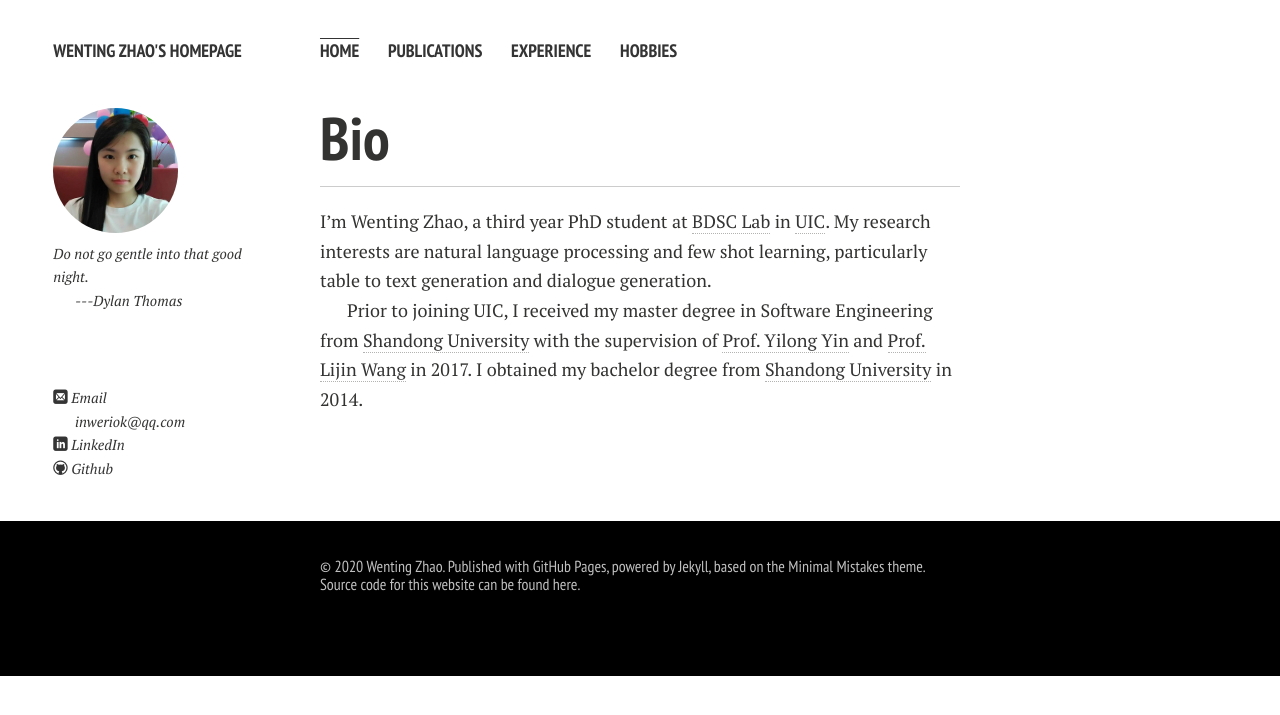
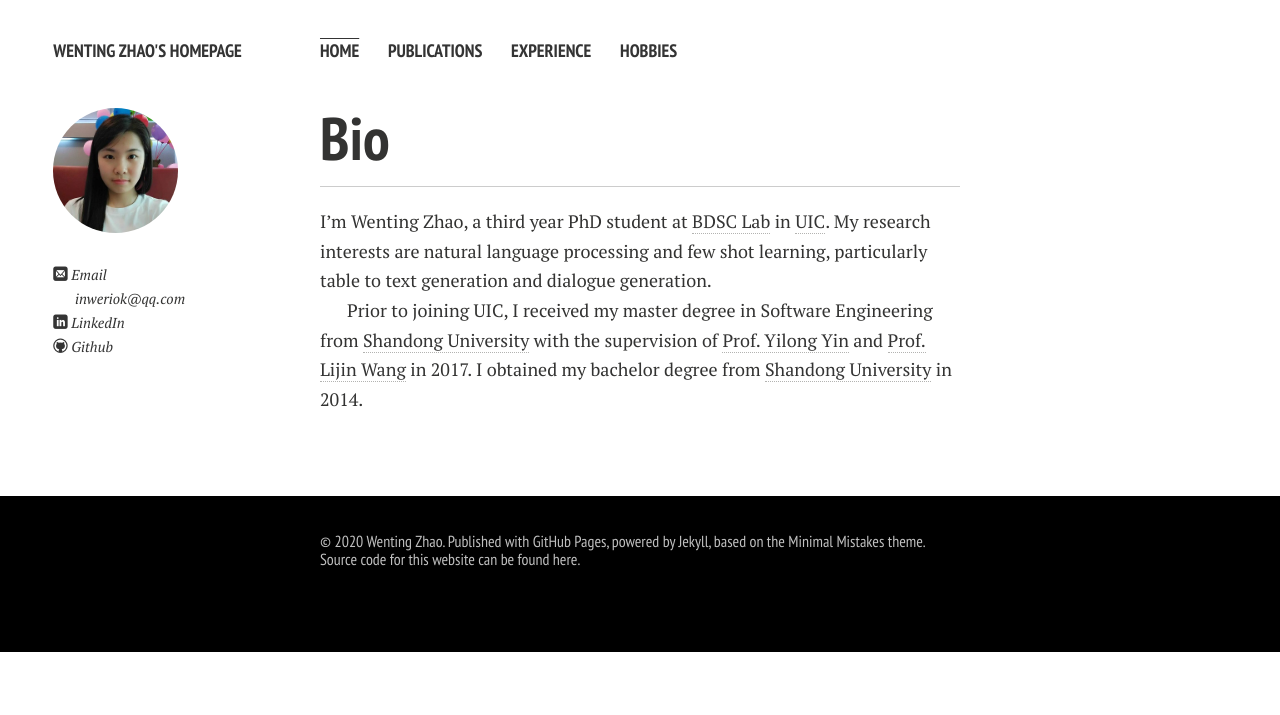
Before and after one commit to wentinghome/wentinghome.github.io, a Jekyll site: the page built from index.md, in a window 1280 px wide. Shown: the top 715 px of the page. Built offline with Jekyll 4.4.1, drawn with Linux system fonts in a browser that asks for light colours; nearby versions of some CDN libraries; our own code applies the rules of GitHub Pages for plain Markdown files.

Commit message:
Update author-bio.html

```diff
--- a/_includes/author-bio.html
+++ b/_includes/author-bio.html
@@ -1,9 +1,7 @@
 <img src="{{ site.url }}/images/{{ site.owner.avatar }}" class="bio-photo" alt="{{ site.owner.name }} bio photo" width="125" height="125"></a>
 <!-- <h4>{{ site.owner.name }}</h4> -->
 
-<p>Do not go gentle into that good night.</p>
-<p>---Dylan Thomas</p>
-<br>
+
 <p>{{ site.owner.bio }}</p>
 {% if site.owner.email %}<p style="text-indent:0;margin-top:1.5em;"><a href="mailto:{{ site.owner.email }}" target="_blank"><i class="icon-mail"></i> Email</a></p>{% endif %}
 <!--有问题无法显示email图片
```
